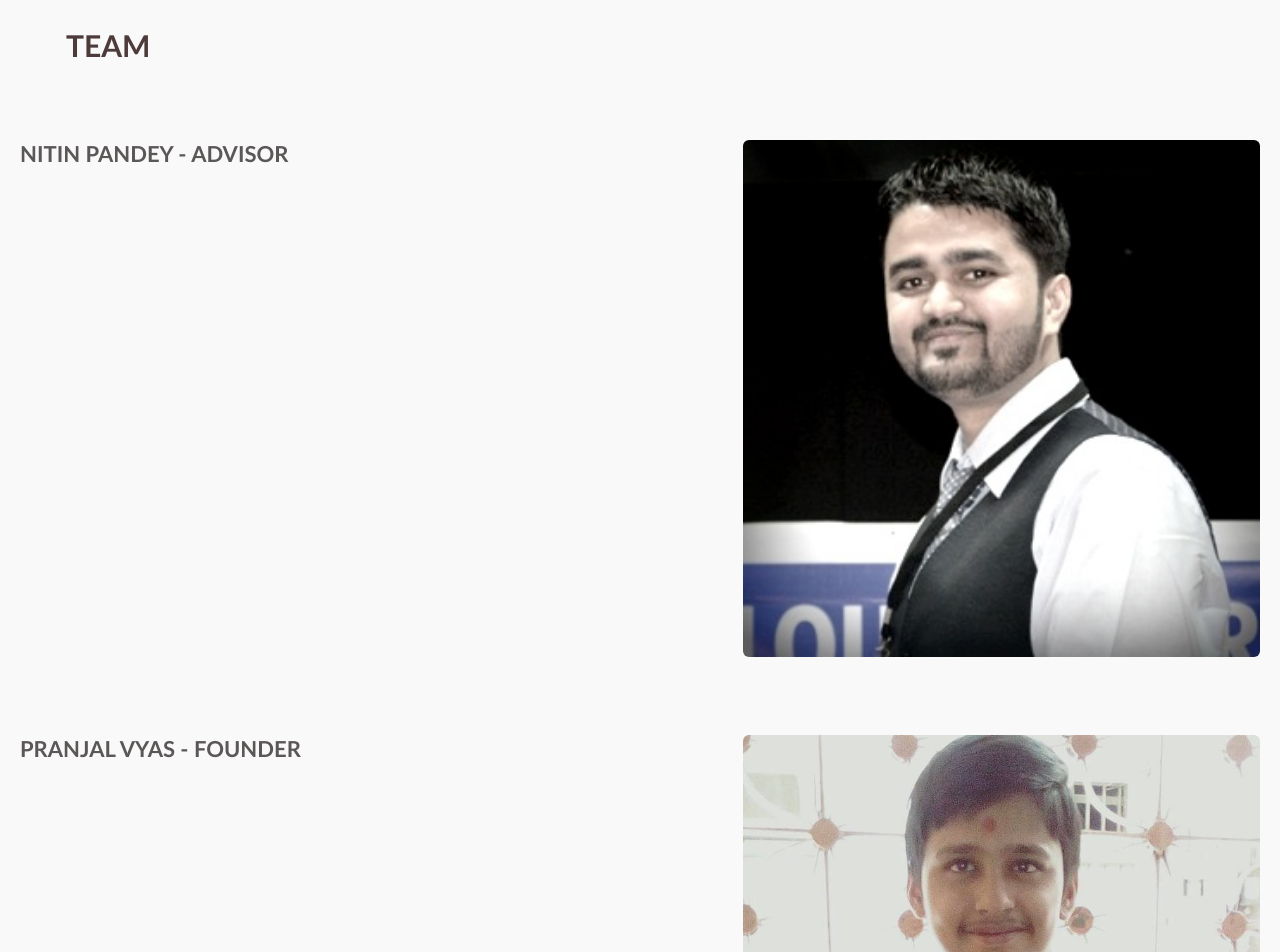
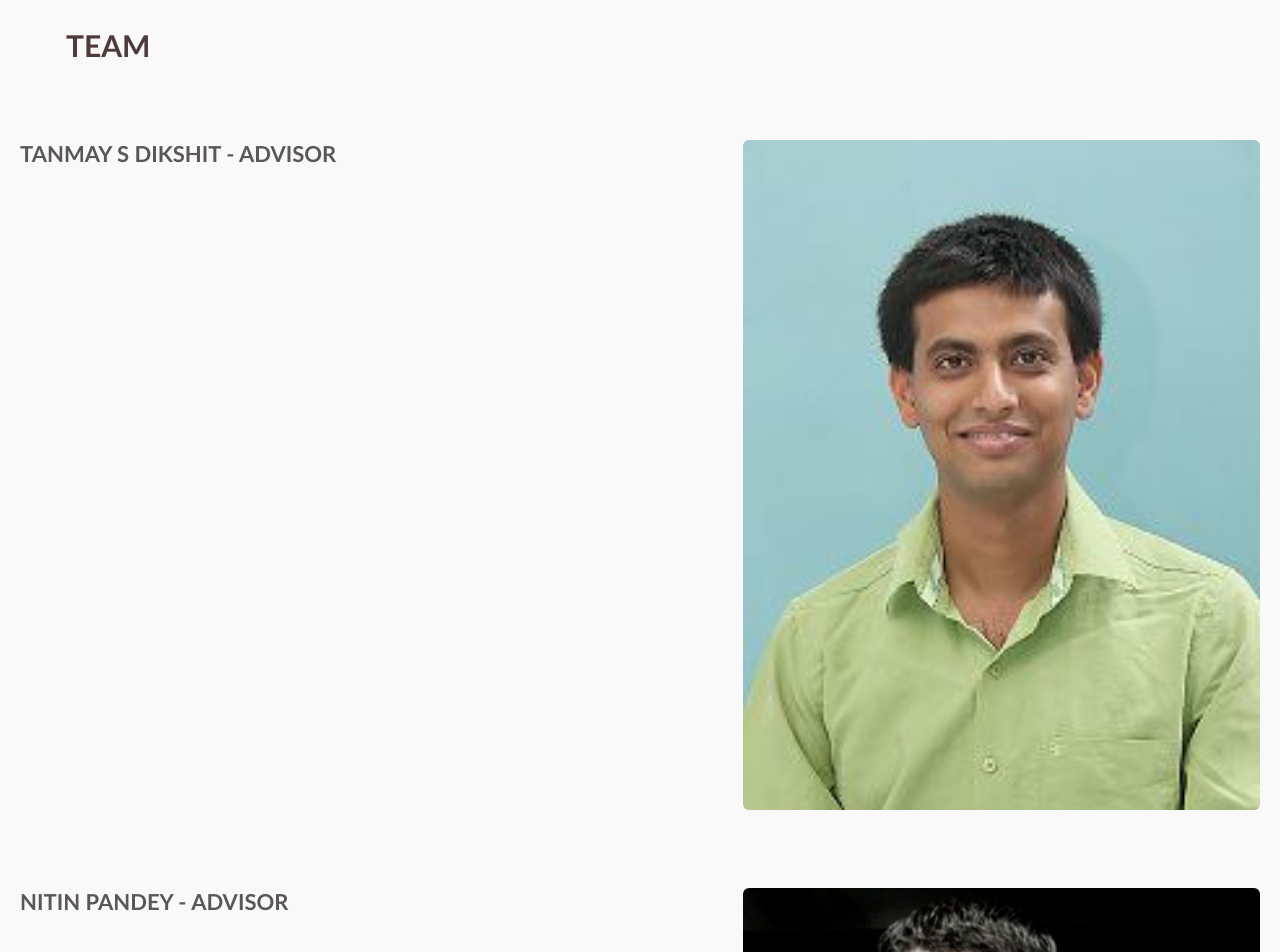
Before and after one commit to thecyberhex/thecyberhex.github.io, a plain HTML site: page index.html in a window 1280 px wide. Shown: the part 960-1912 px from the top of the page. Drawn offline with Linux system fonts and the light colour scheme.

Commit message:
updated advisory board

```diff
--- a/index.html
+++ b/index.html
@@ -136,6 +136,25 @@
 			<div class="row">
 				<div class="col-lg-12 col-md-12 col-sm-12 col-xs-12">
 					<div class="col-sm-7">
+						<h4>Tanmay S Dikshit - Advisor </h4>
+
+
+					</div>
+
+					<div class="col-sm-5">
+						<div class="avatar">
+							<div class="wow fadeIn" data-wow-delay="0.2s">
+							<img src="img/tanmayd.jpg" alt="" class="img-responsive img-rounded" />
+							</div>
+						</div>
+					</div>
+				</div>
+			</div>
+
+			<div class="row-padded" id="first"></div>
+			<div class="row">
+				<div class="col-lg-12 col-md-12 col-sm-12 col-xs-12">
+					<div class="col-sm-7">
 						<h4>Nitin Pandey - Advisor </h4>
 
 
```
